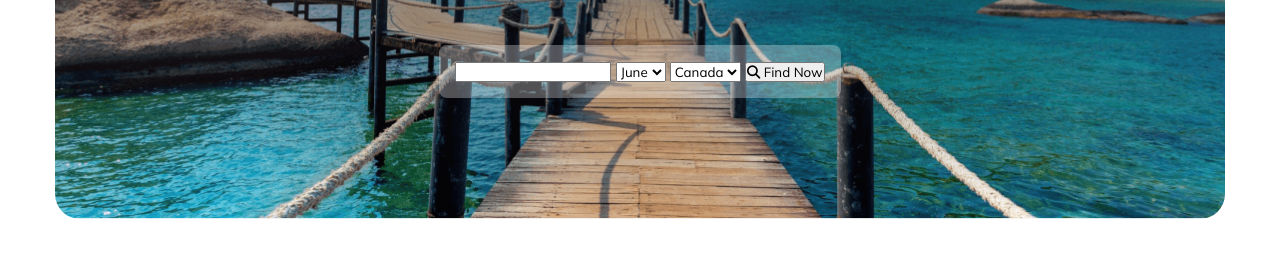
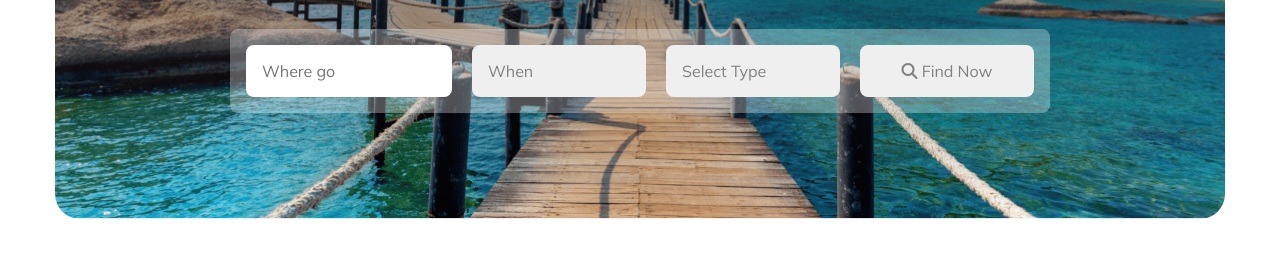
Before and after one commit to abujafarch/horizon-travel, a plain HTML site: page index.html in a window 1280 px wide. Shown: the part 431-688 px from the top of the page. Drawn offline with Linux system fonts and the light colour scheme; a web font is replaced by a local one.

Commit message:
banner section modifide

```diff
--- a/index.html
+++ b/index.html
@@ -30,16 +30,20 @@
             <h1 class="banner-title">Explore Your Travel</h1>
             <p class="banner-para">Explore your travel dreams beyond the horizon. Immerse in vibrant cultures, conquer mountain peaks, and discover hidden secrets with Horizon Travel. Your adventure awaits.</p>
             <div class="input-items">
+                <input type="text" placeholder="Where go">
 
-                <input type="text">
                 <select id="date-time">
+                    <option value="when" selected>When</option>
                     <option value="june">June</option>
                 </select>
+
                 <select id="">
-                    <option value="canada">Canada</option>
+                    <option value="select type" selected>Select Type</option>
+                    <option value="business Class">Business Class</option>
+                    <option value="economy class">Economy Class</option>
                 </select>
+
                 <button><i class="fa-solid fa-magnifying-glass"></i> Find Now</button>
-
             </div>
         </div>
     </header>
--- a/styles/style.css
+++ b/styles/style.css
@@ -96,6 +96,20 @@ nav .menu-icon {
     background-color: #ffffff4d;
     padding: 16px;
     border-radius: 8px;
+    display: flex;
+    justify-content: space-between;
+    gap: 20px;
+}
+
+.input-items input, select, button{
+    -webkit-appearance: none;
+    padding: 16px;
+    font-size: 1rem;
+    color: #13131880;
+    width: 174px;
+    outline: none;
+    border: none;
+    border-radius: 8px;
 }
 
 
```
